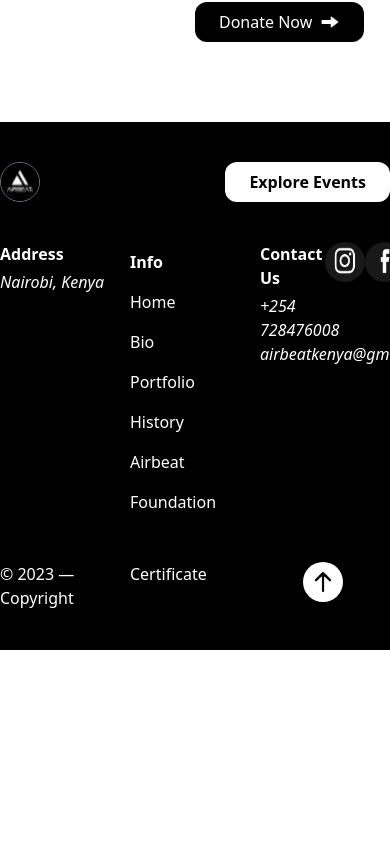
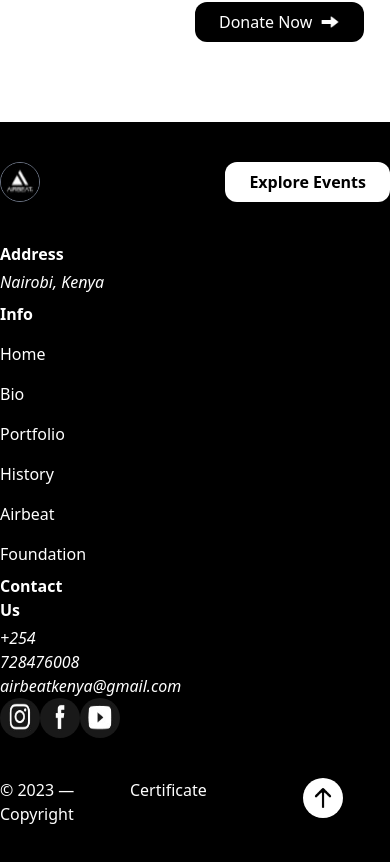
Before and after one commit to Fredenga/airbyte, a React (Vite) app: page / in a window 390 px wide. Shown: the part 10053-10915 px from the top of the page. Before the commit the page ends 10703 px from the top, so only its background shows below. Built offline with nearby package versions, Linux system fonts and the light colour scheme.

Commit message:
footer-responsive

```diff
--- a/src/components/Footer.tsx
+++ b/src/components/Footer.tsx
@@ -21,7 +21,7 @@
           Explore Events
         </button>
       </div>
-      <div className="flex flex-wrap text-white my-10">
+      <div className="flex flex-col md:flex-row text-white my-10">
         <div className="w-1/3">
           <h3 className="font-semibold mb-1">Address</h3>
           <address>Nairobi, Kenya</address>
```
